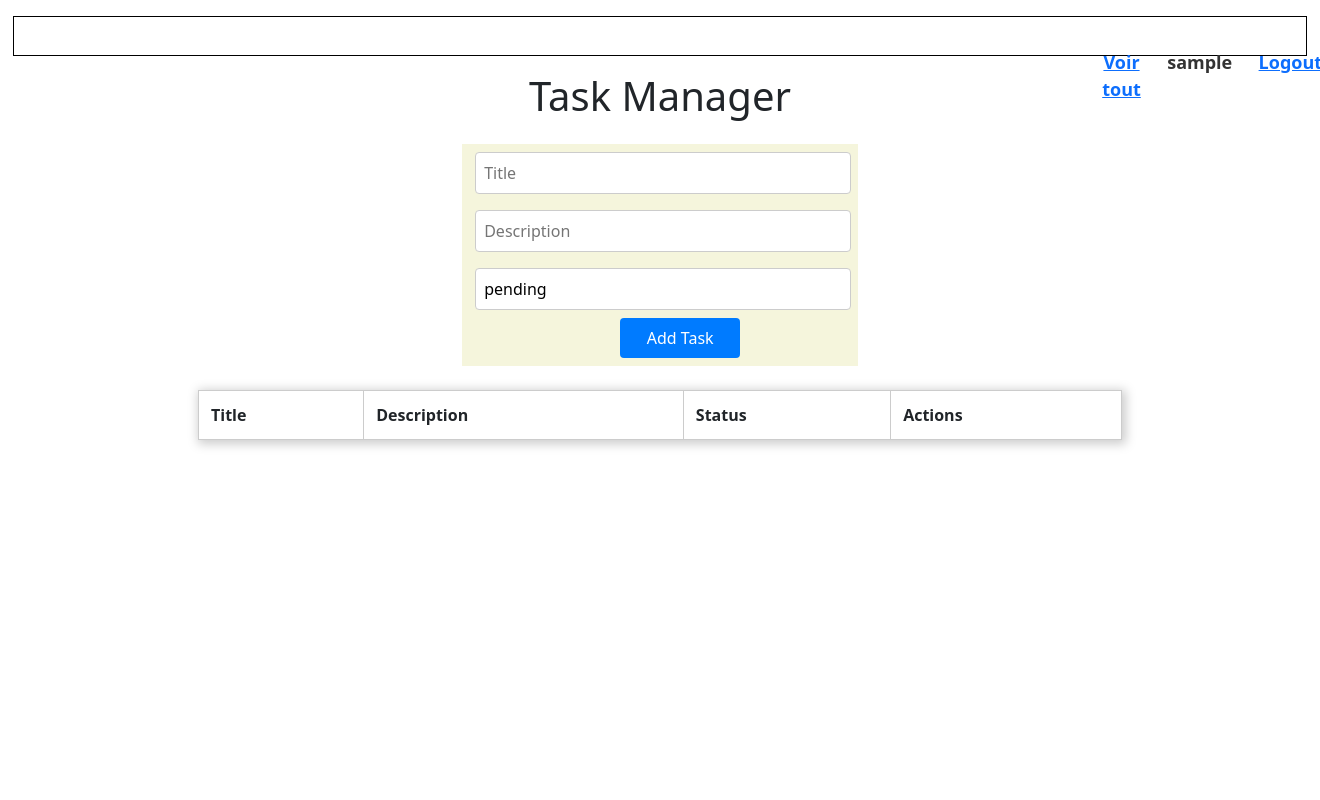
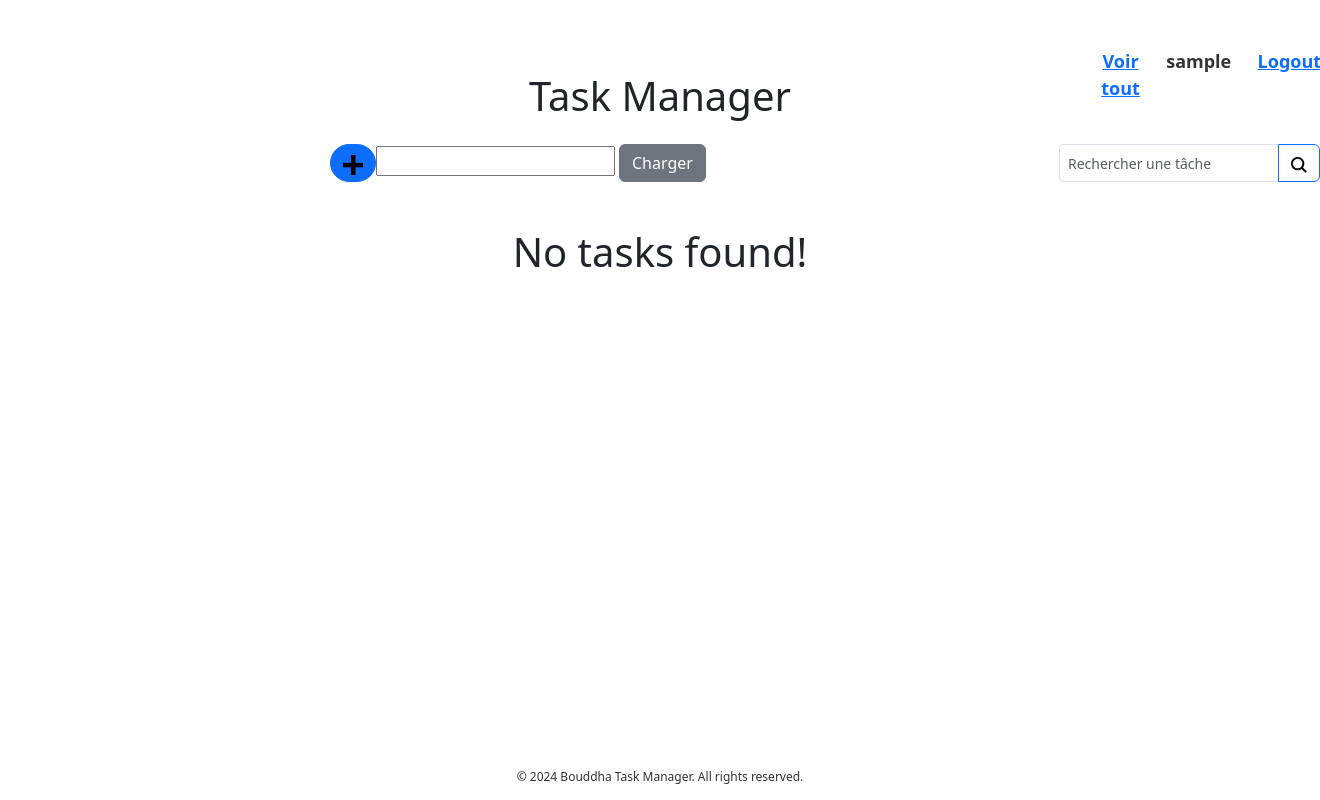
Before and after one commit to ibouddha/uml.github.io, a Flask app: template templates/index.html in a window 1320 px wide. Run offline with Flask 3, Linux system fonts and the light colour scheme; the template is opened without the code that fills it, so the values that code supplies are empty; the visitor is signed in with stand-in values (Sample User, id 1); some libraries are stand-ins or nearby versions.

Commit message:
loading without duplicates

```diff
--- a/app.py
+++ b/app.py
@@ -1,4 +1,4 @@
-from flask import Flask, session, render_template, request, redirect
+from flask import Flask, session, render_template, request, redirect, jsonify
 import models
 from random import randrange
 
@@ -12,21 +12,30 @@ app.secret_key = "IamBouddh@"
 
 @app.route('/')
 def index():
-    return render_template('login.html')
+    if('username' in session):
+        return redirect('/list')
+    else:
+        return render_template('login.html')
 
 @app.route('/login',methods=['GET','POST'])
 def login():
-    username = request.form.get('username')
-    password = request.form.get('password')
-    if(not models.isconnected(username) and ('username' not in session)):
-        models.authentified(username)
-        account = models.authenticate(username,password)
-        print(account)
-        if account:
-            session['username'] = username
-            return redirect('/list')
+    if('username' in session):
+        return redirect('/list')
     else:
-        return redirect('/')
+        username = request.form.get('username')
+        password = request.form.get('password')
+        if(not models.isconnected(username) and ('username' not in session)):
+            models.authentified(username)
+            account = models.authenticate(username,password)
+            # print(account)
+            if account:
+                # print(account)
+                session['username'] = username
+                session['userId'] = account[0]
+                # print(session['userId'])
+                return redirect('/list')
+        else:
+            return redirect('/')
 
 @app.route('/logout',methods=('POST','GET'))
 def logout():
@@ -47,33 +56,56 @@ def register():
 
 @app.route('/list')
 def display():
-    results = models.getAllTasks()
     if('username' in session):
-        return render_template('index.html', tasks=results)
+        results = models.getAllTasks()
+        if('userId' in session):
+            return render_template('index.html', tasks=results)
+        else:
+            return redirect('/')
     else:
-        return redirect('/')
+        return redirect('/logout')
 
 @app.route('/all')
 def getAll():
     results = models.getAllDoneTask()
-    if('username' in session):
+    if('userId' in session):
         return render_template('index.html', tasks=results)
     else:
         return redirect('/')
 
 @app.route('/add-task',methods=['GET','POST'])
 def add():
-    idtask = 0
-    username = session['username']
+    userId = session['userId']
     if request.method == 'POST':
-        idtask = randrange(10000000)
         title = request.form.get('titre')
         descript = request.form.get('description')
         etat = request.form.get('state')
-        models.addTask(idtask,title,descript,etat,username)
+        models.addTask(title,descript,etat,userId)
         return redirect('/list')
     else:
         return redirect('/')
+
+@app.route("/process", methods=['POST'])
+def treatment():
+    data = request.get_json()
+    donnée = []
+    json_data = data['data']
+    number = len(models.getAllDoneTask())
+    print(data['size'])
+    if(data['size']>number):
+        size = data['size']-number
+        for index in range(0,size):
+            # print(datum,end='\n')
+            while(models.addjsonTask(json_data[index]) != 'done'):
+                index+=1
+                size+=1
+    else:
+        print(number)
+        for index in range(0,number):
+            models.addjsonTask(json_data[index])
+            donnée.append(json_data[index])
+    return donnée
+
 
 
 @app.route('/delete/<int:task_id>', methods=['GET'])
--- a/static/css/style.css
+++ b/static/css/style.css
@@ -3,6 +3,7 @@ body {
   background-color: #f0f0f0;
   margin: 0;
   padding: 0;
+  padding-bottom: 5vh;
   display: block;
 }
 
@@ -12,16 +13,15 @@ h1 {
   padding: 2vh 0;
 }
 
-.nav{
+.nav {
   display: flex;
   width: 98vw;
   height: 5vh;
-    border: 1px solid black;
   margin: auto;
   margin-top: 2vh;
 }
 
-.profile{
+.profile {
   margin-left: 80vw;
   font-size: large;
   font-weight: bold;
@@ -30,7 +30,7 @@ h1 {
   padding-top: 1vh;
 }
 
-ul{
+ul {
   list-style-type: none;
   margin: 0;
   padding: 0;
@@ -38,12 +38,14 @@ ul{
   display: flex;
 }
 
-.nav li{
+.nav li {
   margin-right: 2vw;
 }
 
-#add-task-form {
+/* #add-task-form {
     width: 30vw;
+    height: auto;
+    padding: 2vh;
     margin-left: 35vw;
     display: block;
     justify-content: center;
@@ -66,9 +68,8 @@ ul{
     background-color: #007BFF;
     color: white;
     cursor: pointer;
-    margin-left: 12vw;
     margin-bottom: 1vh;
-}
+} */
 
 #task-list {
   width: 80vw;
@@ -79,10 +80,11 @@ ul{
   width: 70vw;
   margin-left: 5vw;
   border-collapse: collapse;
-    box-shadow: 2px 2px 10px 2px #ccc ;
+  box-shadow: 2px 2px 10px 2px #ccc;
 }
 
-#task-list th, #task-list td {
+#task-list th,
+#task-list td {
   width: fit-content;
   padding: 1.5vh;
   border: 0.1vh solid #ccc;
@@ -103,3 +105,103 @@ ul{
   width: 2vw;
   height: 3vh;
 }
+
+.no-data {
+  text-align: center;
+  font-size: 5vh;
+  margin-top: 5vh;
+}
+
+#button {
+  margin-left: 15vw;
+}
+
+#add-task-form {
+  display: inline-block;
+  width: 45vw;
+  padding: 5vh;
+  margin-left: 25vw;
+  background-color: rgb(243, 241, 241);
+  margin-bottom: 5vh;
+  margin-top: 5vh;
+  box-shadow: 5px 10px 65px 10px rgb(215, 243, 242);
+  animation: moveOver 2s ease-in-out;
+  animation-fill-mode: forwards;
+}
+
+@keyframes moveOver {
+  from {
+    transform: translate3d(0px, 0, 0);
+  }
+  20% {
+    transform: translate3d(0, -40px, 0);
+  }
+  80% {
+    transform: translate3d(0, 20px, 0);
+  }
+  to {
+    transform: translate3d(0, 0, 0);
+  }
+}
+
+#search_container {
+  margin-right: 5vwp;
+}
+
+.block {
+  margin-top: 3vh;
+  width: 15vw;
+  margin-left: 15vw;
+}
+
+.block input {
+  padding: 1vh;
+  border-radius: 20px 20px;
+  animation: moveOver 1s linear;
+  animation-fill-mode: both;
+}
+
+a img {
+  width: 1vw;
+  height: 2vh;
+}
+
+button img {
+  width: 2vh;
+  height: 2vh;
+}
+
+.block textarea {
+  height: 10vh;
+  width: 15vw;
+}
+
+#ajout img {
+  width: 1.5vw;
+  height: 1.5vw;
+}
+
+#fermer img {
+  width: 1.5vw;
+  height: 1.5vw;
+}
+
+#ajout {
+  border-radius: 40px 40px;
+  margin-left: 10vw;
+}
+#fermer {
+  border-radius: 40px 40px;
+  margin-left: 10vw;
+}
+
+.footer {
+  text-align: center;
+  font-size: 1.5vh;
+  color: #333;
+  padding: 1vh;
+  position: fixed;
+  bottom: 0;
+  width: 100%;
+  height: 2.5rem;
+}
--- /dev/null
+++ b/static/js/index.js
@@ -0,0 +1,194 @@
+//========================>structure<=================================
+function create_tr(titre, description, status) {
+	let row = document.createElement("tr");
+	row.innerHTML =
+		`
+        <td><input name="checkOne[]" type="checkbox" class="form-check-input" onclick=getRow() /></td>
+        <td class="titre">` +
+		titre +
+		`</td>
+        <td class="description">` +
+		description +
+		`</td>
+        <td id="status" class="status text-warning">` +
+		status +
+		`</td>
+        <td>
+            <a href="#" id="param" class="btn btn-sm btn-secondary"><img src="../assets/images/update.png" alt=""></a>
+            <a href="#" id="delete" onclick="handleDelete(event)" class="btn btn-sm btn-danger"><img src="../assets/images/delete.png" alt=""></a>
+        </td>`;
+	return row;
+}
+
+var fermer = document.getElementById("fermer");
+var nouveau = document.getElementById("add-task-form");
+var ajout = document.getElementById("ajout");
+var del = document.getElementsByClassName("delete");
+
+//========================>functions<=================================
+
+function addToStruct(tr) {
+	let tbody = document.getElementById("tbody");
+	tbody.appendChild(tr);
+}
+
+function handleDelete(event) {
+	event.preventDefault(); // Prevent default link behavior
+
+	// Get the table row element containing the delete button
+	const row = event.target.closest("tr");
+	const status = row.find('td.status').text();
+	console.log(status);
+	// Remove the table row element from the DOM
+	// row.remove();
+}
+
+function handleUpdate(event) {
+	event.preventDefault();
+	const row = event.target.closest("tr");
+	if (row) {
+		// Make all cells within the row editable
+		const cells = row.querySelectorAll("td");
+		cells.forEach((cell) => {
+			cell.contentEditable = "true";
+		});
+
+		// Actions to perform after editing (consider using event listeners)
+		cells.forEach((cell) => {
+			cell.addEventListener("blur", () => {
+				cell.contentEditable = "false"; // Disable editing after user finishes (e.g., on blur)
+				// Capture changes here (e.g., cell.textContent)
+				// Update UI or send data to server based on captured changes
+			});
+		});
+	} else {
+		console.log("no row selected");
+	}
+}
+
+function delfromstruct(tr) {
+	let tbody = document.getElementById("tbody");
+	tbody.remove(tr);
+}
+
+let data = [];
+
+function addRow() {
+	let titre = document.getElementById("titre").value;
+	let description = document.getElementById("description").value;
+	let status = document.getElementById("status").value;
+	let object = {'titre':titre,'description':description,'status':status};
+	data.push(object);
+	let tr = create_tr(titre, description, status);
+	addToStruct(tr);
+}
+
+fermer.style.display = "none";
+nouveau.style.display = "none";
+
+function getRow() {
+	var done_list = [];
+
+	for (let i = 0; i < selectedlist.length; i++) {
+		if (selectedlist[i].checked) {
+			let row = selectedlist[i].parentNode.parentNode;
+			done_list.append(row);
+		}
+	}
+	console.log(done_list);
+	return done_list;
+}
+
+//========================>listeners<=================================
+ajout.addEventListener("click", function () {
+	if (nouveau.style.display == "none") {
+		nouveau.style.display = "inline-block";
+		ajout.style.display = "none";
+		fermer.style.display = "inline-block";
+	} else {
+		nouveau.style.display = "none";
+		ajout.style.display = "inline-block";
+		fermer.style.display = "none";
+	}
+});
+
+fermer.addEventListener("click", function () {
+	if (nouveau.style.display == "inline-block") {
+		nouveau.style.display = "none";
+		ajout.style.display = "inline-block";
+		fermer.style.display = "none";
+	} else {
+		nouveau.style.display = "inline-block";
+		ajout.style.display = "none";
+		fermer.style.display = "inline-block";
+	}
+});
+
+async function load(number){
+	let url = "https://jsonplaceholder.typicode.com/todos";
+	let todo_list = document.getElementById('tbody');
+	try{
+		const response = await fetch(url);
+		const data = await response.json();
+		// document.getElementById('task-list').innerHTML=""
+		// alert("you're in load "+data);
+		// console.log(data);
+
+		// for (let i = 0; i < number; i++) {
+		// 	let todo = data[i];
+		// 	console.log(todo);
+		// }
+		$.ajax({
+			url: '/process',
+			type: 'POST',
+			data: JSON.stringify({'data': data,'size':number}),
+			contentType: 'application/json; charset=utf-8',
+			dataType: 'json',
+			beforeSend:function(){
+				console.log("sending....")
+			},
+			success: function(response) {
+				console.log("successfully treated",response);
+			},
+			error: function(error) {
+				alert('Error: ' + error.message);
+			},
+			complete: function(){
+				location.reload();
+			}
+		});
+	}catch(error){
+		console.error('Error:', error);
+	}
+}
+
+// async function search(){
+// 	let search_input = document.getElementById('search-input').value;
+// 	search_input.forEach(letter => {
+// 		if (l) {
+
+// 		}
+// 	});
+// }
+
+document.getElementById('load').addEventListener('click',function(event){
+	event.preventDefault();
+	let number = document.getElementById('loadby').value;
+	console.log(number);
+	load(parseInt(number));
+
+});
+
+// document.getElementById("addrow").addEventListener("click", function () {
+// 	addRow();
+// 	console.log(data);
+// 	document.getElementById("titre").value = "";
+// 	document.getElementById("description").value = "";
+// });
+
+// document.getElementById('select').addEventListener('click', function(){
+//     donelist = getRow();
+//     donelist.forEach(element => {
+//         console.log(element);
+//     });
+// });
--- a/templates/index.html
+++ b/templates/index.html
@@ -1,13 +1,16 @@
 <!DOCTYPE html>
 <html>
+
 <head>
   <title>Task Manager</title>
-    <link rel="stylesheet" href="{{url_for('static',filename='css/style.css')}}">
-    <link href="https://cdn.jsdelivr.net/npm/bootstrap@5.3.3/dist/css/bootstrap.min.css" rel="stylesheet" integrity="sha384-QWTKZyjpPEjISv5WaRU9OFeRpok6YctnYmDr5pNlyT2bRjXh0JMhjY6hW+ALEwIH" crossorigin="anonymous">
+  <link rel="stylesheet" href="{{url_for('static',filename='css/style.css')}}" />
+  <link href="https://cdn.jsdelivr.net/npm/bootstrap@5.3.3/dist/css/bootstrap.min.css" rel="stylesheet"
+    integrity="sha384-QWTKZyjpPEjISv5WaRU9OFeRpok6YctnYmDr5pNlyT2bRjXh0JMhjY6hW+ALEwIH" crossorigin="anonymous" />
 </head>
+
 <body>
   <div class="nav">
-        <div class="logo"><img src="" alt=""></div>
+    <div class="logo"><img src="" alt="" /></div>
     <div class="profile">
       <ul>
         <li><a href="/all">Voir tout</a></li>
@@ -18,97 +21,103 @@
   </div>
   <div class="main">
     <h1>Task Manager</h1>
-
-        <form id="add-task-form" method="POST" action="/add-task">
-            <input type="text" id="titre" name="titre" placeholder="Title" required>
-            <input type="text" id="description" name="description" placeholder="Description" required>
-            <input type="text" name="state" id="state" value="pending">
-            <button type="submit">Add Task</button>
+    <div class="d-flex mb-4 justify-content-center">
+      <div id="button">
+        <button type="button" id="ajout" class="btn btn-primary me-6">
+          <img src="{{ url_for('static', filename='images/plus.png') }}" alt="" />
+        </button>
+        <button type="button" id="fermer" class="btn btn-danger me-6">
+          <img src="{{ url_for('static', filename='images/close.png') }}" alt="" />
+        </button>
+      </div>
+      <div>
+        <form action="/charger" method="get">
+          <input type="text" name="" id="loadby" value="" width="2px" required>
+          <button type="submit" id="load" class="btn btn-secondary">Charger</button>
         </form>
-
-        <div id="task-list">
-            <table class="col ">
-                <thead>
-                    <th>Title</th>
-                    <th>Description</th>
-                    <th>Status</th>
-                    <th>Actions</th>
-                </thead>
-                <tbody>
-                    {% for task in tasks %}
-                    <tr>
-                        <td contenteditable>{{task[1]}}</td>
-                        <td contenteditable>{{task[2]}}</td>
-                        <td contenteditable class="etat">{{task[3]}}</td>
-                        <td>
-                            <a href="/complete/{{task[0]}}"><button class="menu"><img src="{{url_for('static',filename='icon/valid.png')}}"></button></a>
-                            <a href="/delete/{{task[0]}}"><button class="menu"><img src="{{url_for('static',filename='icon/deny.png')}}"></button></a>
-                            <!-- <a href="/"><button type="menu">terminer</button></a> -->
-                        </td>
-                    </tr>
-                    {% endfor %}
-                </tbody>
-            </table>
+      </div>
+      <div class="ms-auto">
+        <div class="input-group" id="search_container">
+          <input type="text" class="form-control form-control-sm" id="search" placeholder="Rechercher une tâche" />
+          <button type="button" class="btn btn-outline-primary">
+            <img src="{{ url_for('static', filename='images/search.png') }}" alt="" />
+          </button>
+        </div>
       </div>
     </div>
 
+
+    <form id="add-task-form" method="POST" action="/add-task" class="row mt-3">
+      <div class="col-sm-2 col-form-label">
+        <label for="titre">Title</label>
+      </div>
+      <div class="col-sm-10 input-group mb-3">
+        <input type="text" id="titre" name="titre" placeholder="Enter Title" required class="form-control">
+      </div>
+      <div class="col-sm-2 col-form-label">
+        <label for="description">Description</label>
+      </div>
+      <div class="col-sm-10 input-group mb-3">
+        <input type="text" id="description" name="description" placeholder="Enter Description" required
+          class="form-control">
+      </div>
+      <div class="col-sm-2 col-form-label">
+        <label for="state">State</label>
+      </div>
+      <div class="col-sm-10 input-group mb-3">
+        <select name="state" id="state" class="form-control">
+          <option value="todo">Todo</option>
+          <option value="in progress">In Progress</option>
+          <option value="done">Done</option>
+        </select>
+      </div>
+      <div class="col-sm-12">
+        <button type="submit" class="btn btn-success">Add Task</button>
+      </div>
+    </form>
+  </div>
+
+  {% if tasks %}
+  <div id="task-list" class="row row-cols-1 row-cols-md-4 g-4">
+    {% for task in tasks %}
+    <div class="col">
+      <div class="card border-primary shadow">
+        <div class="card-body">
+          <h5 class="card-title">{{task[1]}}</h5>
+          <p class="card-text">{{task[2]}}</p>
+          <p class="card-text" id="status_task">Status: {{task[3]}}</p>
+          <div class="card-actions d-flex justify-content-between">
+            <a href="/complete/{{task[0]}}" class="btn btn-success">Complete</a>
+            <a href="/delete/{{task[0]}}" id="del" class="btn btn-danger">Delete</a>
+          </div>
+        </div>
+      </div>
+    </div>
+    {% endfor %}
+  </div>
+  {% else %}
+  <p class="no-data">No tasks found!</p>
+  {% endif %}
+  </div>
+
+  <!-- <table id="tbody"></table> -->
+  <div class="footer">
+    <p>&copy; 2024 Bouddha Task Manager. All rights reserved.</p>
+  </div>
+  <script src="{{url_for('static',filename='js/index.js')}}"></script>
   <script src="https://code.jquery.com/jquery-3.5.1.min.js"></script>
+  <script src="https://ajax.googleapis.com/ajax/libs/jquery/3.5.1/jquery.min.js"></script>
   <script src="https://cdn.jsdelivr.net/npm/bootstrap@5.3.3/dist/js/bootstrap.bundle.min.js"></script>
-    <!-- <script>
-        $(document).ready(function() {
-            $.get("/", function(data) {
-                let tasks = data.tasks;
-                for (let i = 0; i < tasks.length; i++) {
-                    let task = tasks[i];
-                    $("#task-list").append(`
-                        <div id="task-${task.idtask}">
-                            <h2>${task.titre}</h2>
-                            <p>${task.description}</p>
-                            <p>Status: ${task.state}</p>
-                            <button onclick="deleteTask(${task.idtask})">Delete</button>
-                            <button onclick="completeTask(${task.idtask})">Complete</button>
-                        </div>
-                    `);
-                }
-            });
+  <script>
+    $(document).ready(function () {
+      const form = $('#add-task-form');
+      const toggleButton = $('#toggle-form');
 
-            $("#add-task-form").submit(function(e) {
-                e.preventDefault();
-                let title = $("#titre").val();
-                let description = $("#description").val();
-                let state = $("#state").val();
-                $.post("/add-task", { titre: title, description: description, state: state }, function() {
-                    location.reload();
+      toggleButton.click(function () {
+        form.toggle(); // Toggles the visibility of the form
       });
     });
-        });
+  </script>
+</body>
 
-        $(".etat").onchange(function(e){
-
-        });
-
-        function deleteTask(taskId) {
-            $.get(`/delete/${taskId}`, function() {
-                $(`#task-${taskId}`).remove();
-            });
-        }
-
-        function update(taskId){
-            $.get(`/update/${taskId}`, function(data) {
-                let task = data.task;
-                $("#titre").val(task.titre);
-                $("#description").val(task.description);
-                $("#state").val(task.state);
-                });
-        }
-
-        function completeTask(taskId) {
-            $.get(`/complete/${taskId}`, function() {
-                location.reload();
-            });
-        }
-
-
-    </script>-->
-</body>
 </html>
--- a/templates/login.html
+++ b/templates/login.html
@@ -3,7 +3,7 @@
   <head>
     <meta charset="UTF-8" />
     <meta name="viewport" content="width=device-width, initial-scale=1.0" />
-    <title>Minimalist Login</title>
+    <title>Login</title>
     <link
       rel="stylesheet"
       href="{{url_for('static',filename='css/login.css')}}"
```
Also changed, not shown: models.py (+64 -8 lines), static/images/close.png (added), static/images/delete.png (added), static/images/plus.png (added), static/images/search.png (added), static/images/update.png (added), 1 other file. Lines whose indentation alone changed are shown as unchanged.
